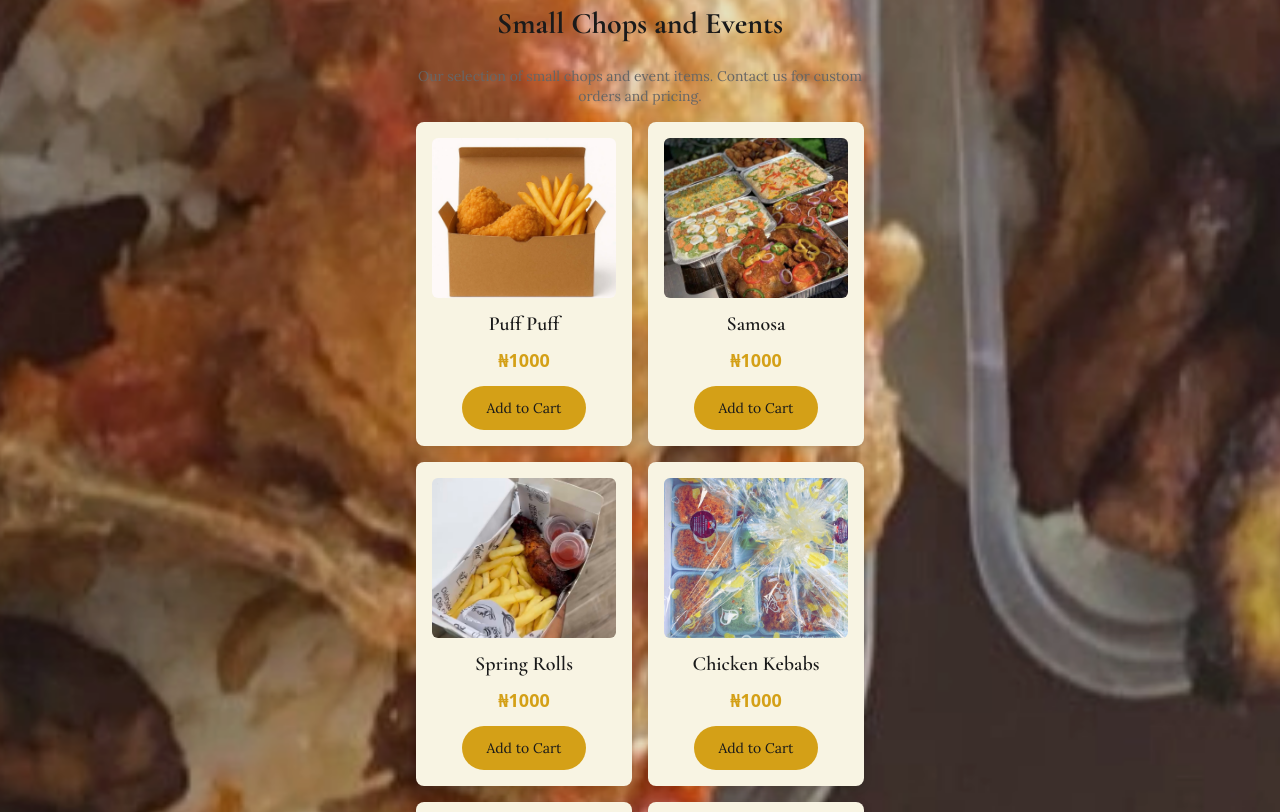
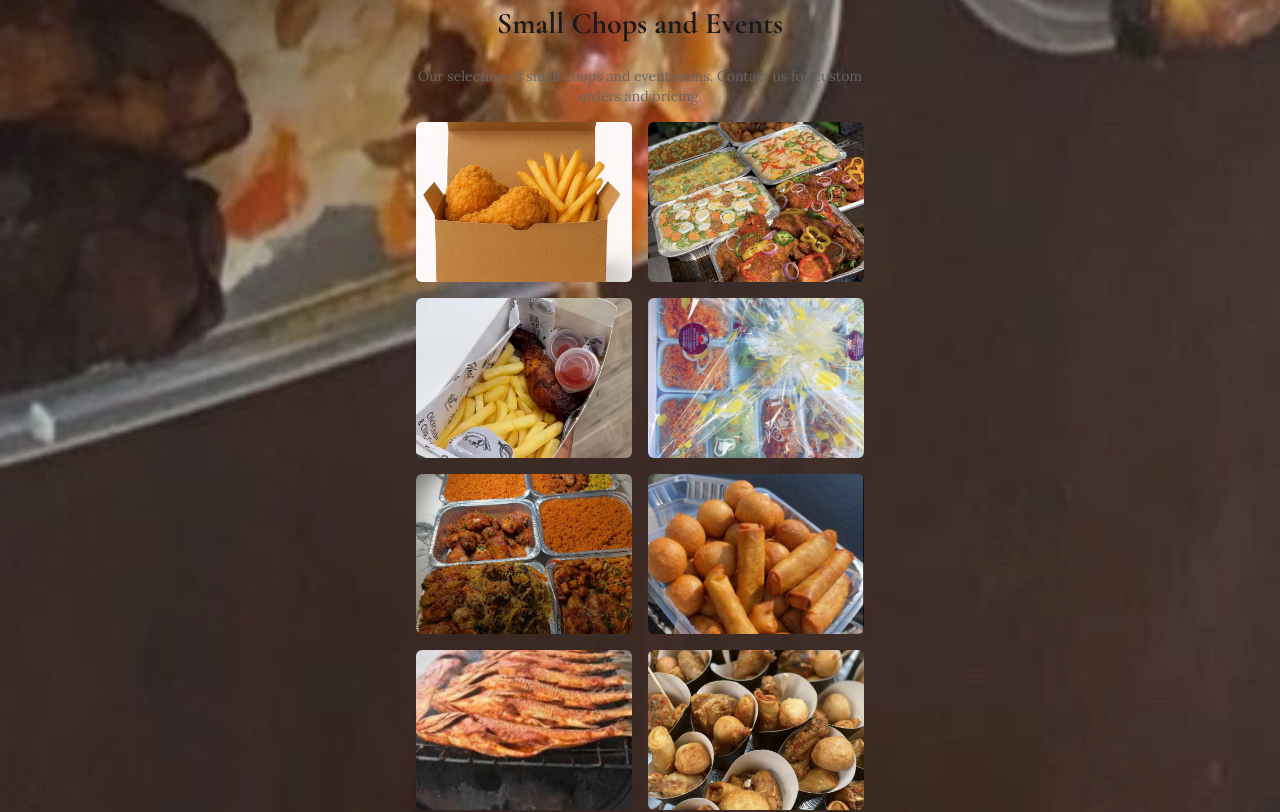
Before and after one commit to A9Pro/ikeolouwa-grills-chops, a Next.js app: page /menu in a window 1280 px wide. Shown: the part 3980-4792 px from the top of the page. Built offline with nearby package versions, Linux system fonts and the light colour scheme.

Commit message:
Update menu/page.tsx: revert small chops to plain images, confirm shiny-gold-card-bg on cart/checkout pages

```diff
--- a/src/app/menu/page.tsx
+++ b/src/app/menu/page.tsx
@@ -586,27 +586,12 @@ const MenuPage: React.FC<MenuPageProps> = ({ cart, setCart, onShowCart }) => {
 
   const renderSmallChopsItem = (item: MenuItem) => {
     return (
-      <div
-        key={item.id}
-        className="shiny-gold-card-bg rounded-lg p-4 flex flex-col items-center text-center"
-      >
+      <div key={item.id} className="flex flex-col items-center">
         <img
           src={item.image}
           alt={item.name}
-          className="w-full h-32 sm:h-40 object-cover rounded-md mb-3"
+          className="w-full h-32 sm:h-40 object-cover rounded-md"
         />
-        <h2 className="text-lg sm:text-xl font-cormorant font-semibold text-[#1A1A1A] mb-2">
-          {item.name}
-        </h2>
-        <p className="text-base sm:text-lg font-bold text-[#D4A017] mb-3">
-          ₦{item.price}
-        </p>
-        <button
-          onClick={() => handleAddToCart(item)}
-          className="btn-gold font-lora text-xs sm:text-sm"
-        >
-          Add to Cart
-        </button>
       </div>
     );
   };
@@ -985,7 +970,7 @@ const CheckoutForm: React.FC<CheckoutFormProps> = ({
         .join("\n") +
       "\n" +
       "---\n" +
-      `Total: ₦${orderDetails.totalPrice}`;
+      `Total: ${orderDetails.totalPrice}`;
 
     try {
       console.log("Simulating sending email to:", emailRecipient);
```
